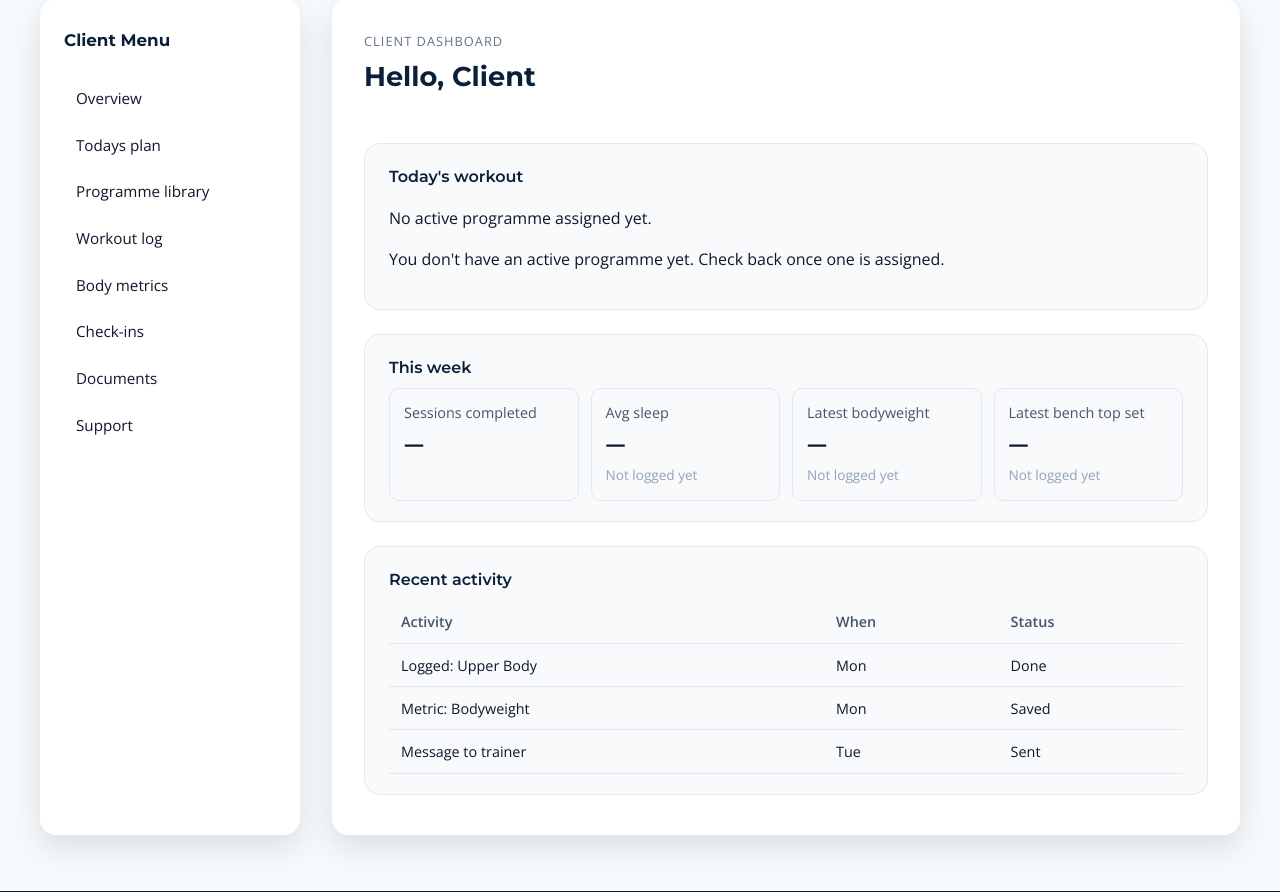
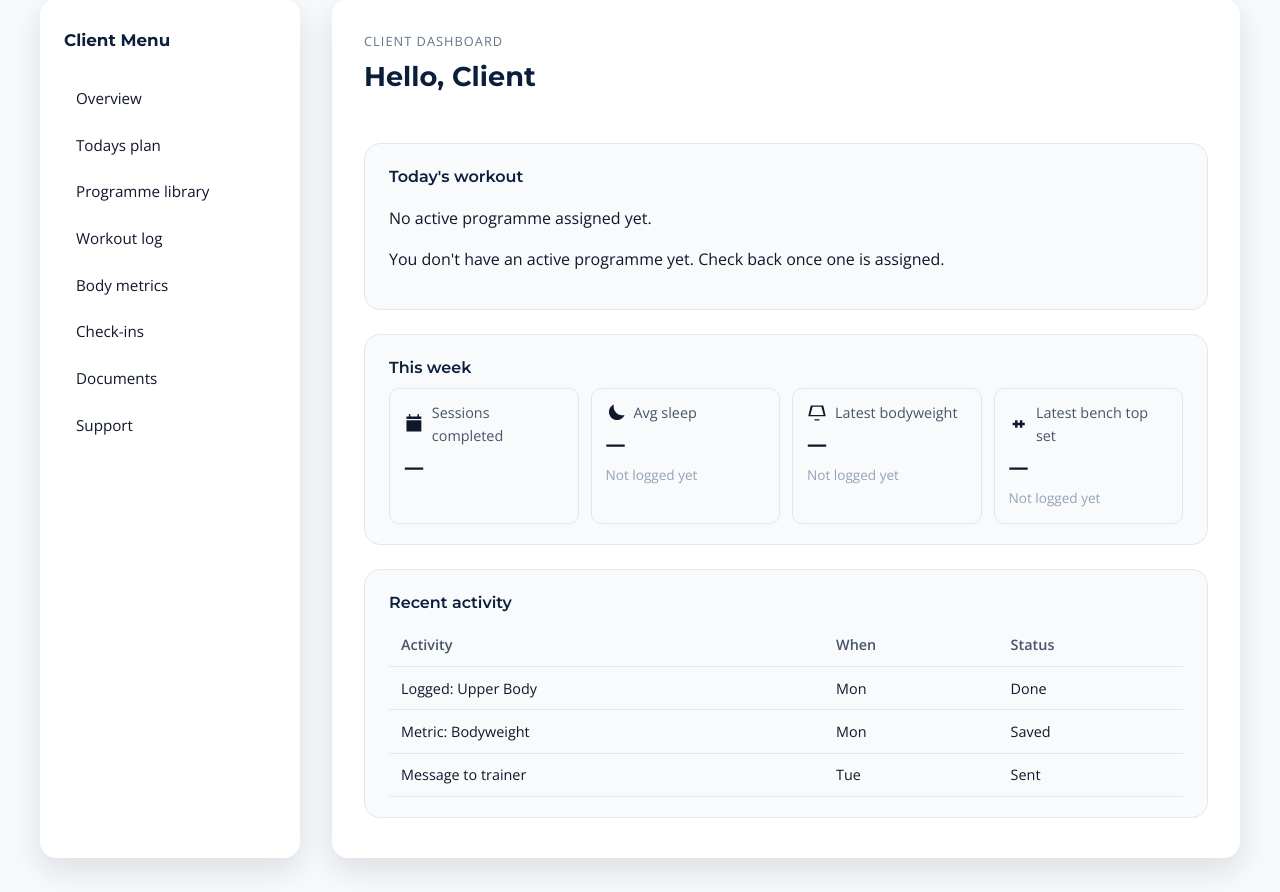
Before and after one commit to moranjohn-95/precision-performance-pt, a Django app: page /client/dashboard/ in a window 1280 px wide; the page is wider, and only the part inside the window is pictured. Shown: the part 105-997 px from the top of that part. Run offline with Django 5.2, Linux system fonts and the light colour scheme.

Commit message:
Add icons to weekly summary cards in client dashbaord

```diff
--- a/assets/css/style.css
+++ b/assets/css/style.css
@@ -1410,3 +1410,24 @@ html {
 .stat-delta--na {
     color: #94a3b8;
 }
+
+
+.stat-head {
+    display: flex;
+    align-items: center;
+    gap: 8px;
+    margin: 0 0 4px 0;
+}
+
+.stat-icon {
+    width: 20px;
+    height: 20px;
+    display: inline-flex;
+    color: #0f172a;
+}
+
+.stat-icon svg {
+    width: 100%;
+    height: 100%;
+    fill: currentColor;
+}
--- a/templates/client/dashboard.html
+++ b/templates/client/dashboard.html
@@ -54,7 +54,15 @@ Hello, {{ request.user.first_name|default:"Client" }}
     <div class="stats-grid">
         {% with s=stats.sessions %}
         <div class="stat-card">
-            <p class="stat-label">Sessions completed</p>
+            <div class="stat-head">
+                <span class="stat-icon" aria-hidden="true">
+                    <svg viewBox="0 0 16 16" role="presentation">
+                        <path d="M11 2V1h1v1h2v2H2V2h2V1h1v1h5zM2 5h12v9H2V5z"></path>
+                        <path d="M4 0h1v3H4V0zm7 0h1v3h-1V0z"></path>
+                    </svg>
+                </span>
+                <p class="stat-label">Sessions completed</p>
+            </div>
             <p class="stat-value">
                 {{ s.value|default:"—" }}
             </p>
@@ -67,7 +75,14 @@ Hello, {{ request.user.first_name|default:"Client" }}
 
         {% with s=stats.sleep %}
         <div class="stat-card">
-            <p class="stat-label">Avg sleep</p>
+            <div class="stat-head">
+                <span class="stat-icon" aria-hidden="true">
+                    <svg viewBox="0 0 16 16" role="presentation">
+                        <path d="M6.354 1.146A6.5 6.5 0 1 0 14.854 9.64 7 7 0 0 1 6.354 1.146z"></path>
+                    </svg>
+                </span>
+                <p class="stat-label">Avg sleep</p>
+            </div>
             <p class="stat-value">
                 {% if s.value %}
                     {{ s.value|floatformat:1 }} h
@@ -86,7 +101,14 @@ Hello, {{ request.user.first_name|default:"Client" }}
 
         {% with s=stats.bodyweight %}
         <div class="stat-card">
-            <p class="stat-label">Latest bodyweight</p>
+            <div class="stat-head">
+                <span class="stat-icon" aria-hidden="true">
+                    <svg viewBox="0 0 16 16" role="presentation">
+                        <path d="M3 2h10l2 8.5H1L3 2zm1.5 1L2.7 9.5h10.6L11.5 3h-7zM6 13h4v1H6v-1z"></path>
+                    </svg>
+                </span>
+                <p class="stat-label">Latest bodyweight</p>
+            </div>
             <p class="stat-value">
                 {% if s.value %}
                     {{ s.value }} kg
@@ -105,7 +127,14 @@ Hello, {{ request.user.first_name|default:"Client" }}
 
         {% with s=stats.bench %}
         <div class="stat-card">
-            <p class="stat-label">Latest bench top set</p>
+            <div class="stat-head">
+                <span class="stat-icon" aria-hidden="true">
+                    <svg viewBox="0 0 16 16" role="presentation">
+                        <path d="M3 7h2V5h2v2h2V5h2v2h2v2h-2v2h-2V9H7v2H5V9H3V7z"></path>
+                    </svg>
+                </span>
+                <p class="stat-label">Latest bench top set</p>
+            </div>
             <p class="stat-value">
                 {% if s.value %}
                     {{ s.value }} kg
```
